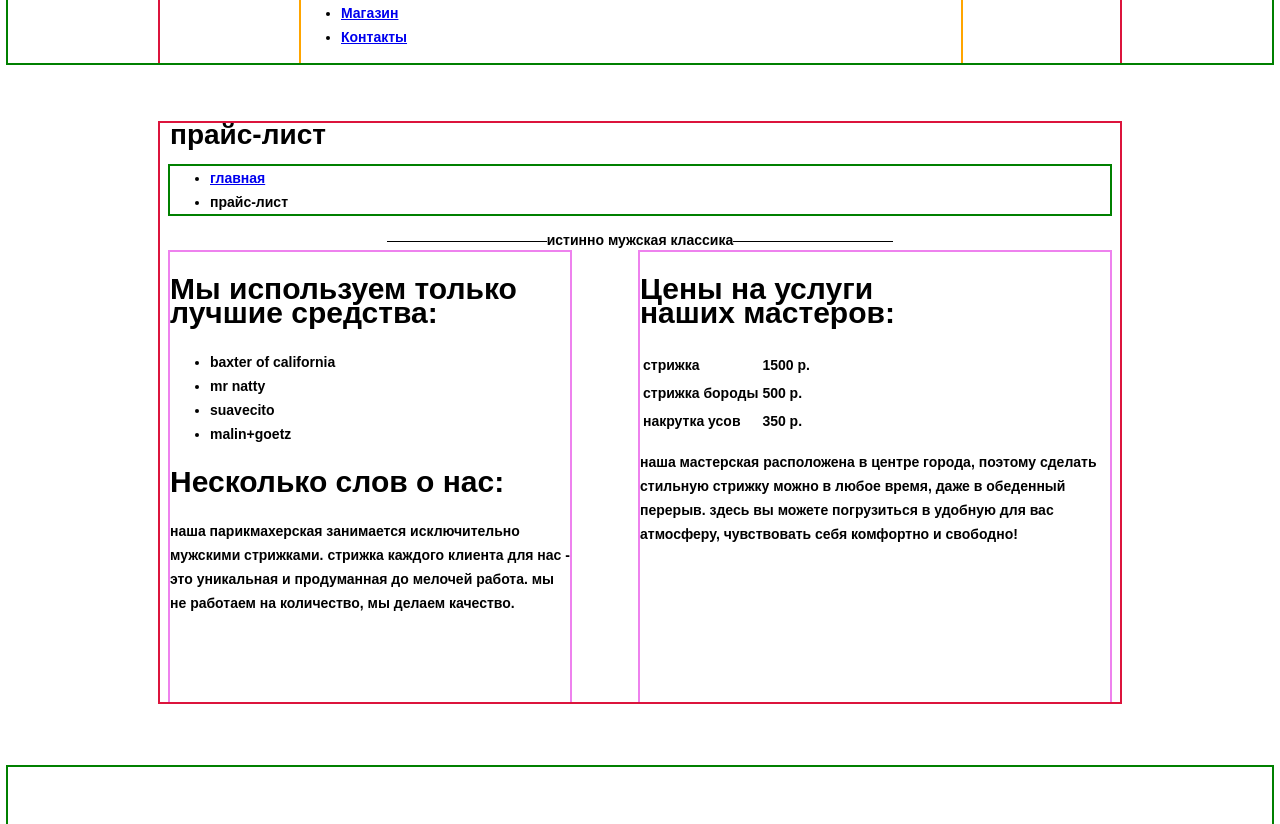
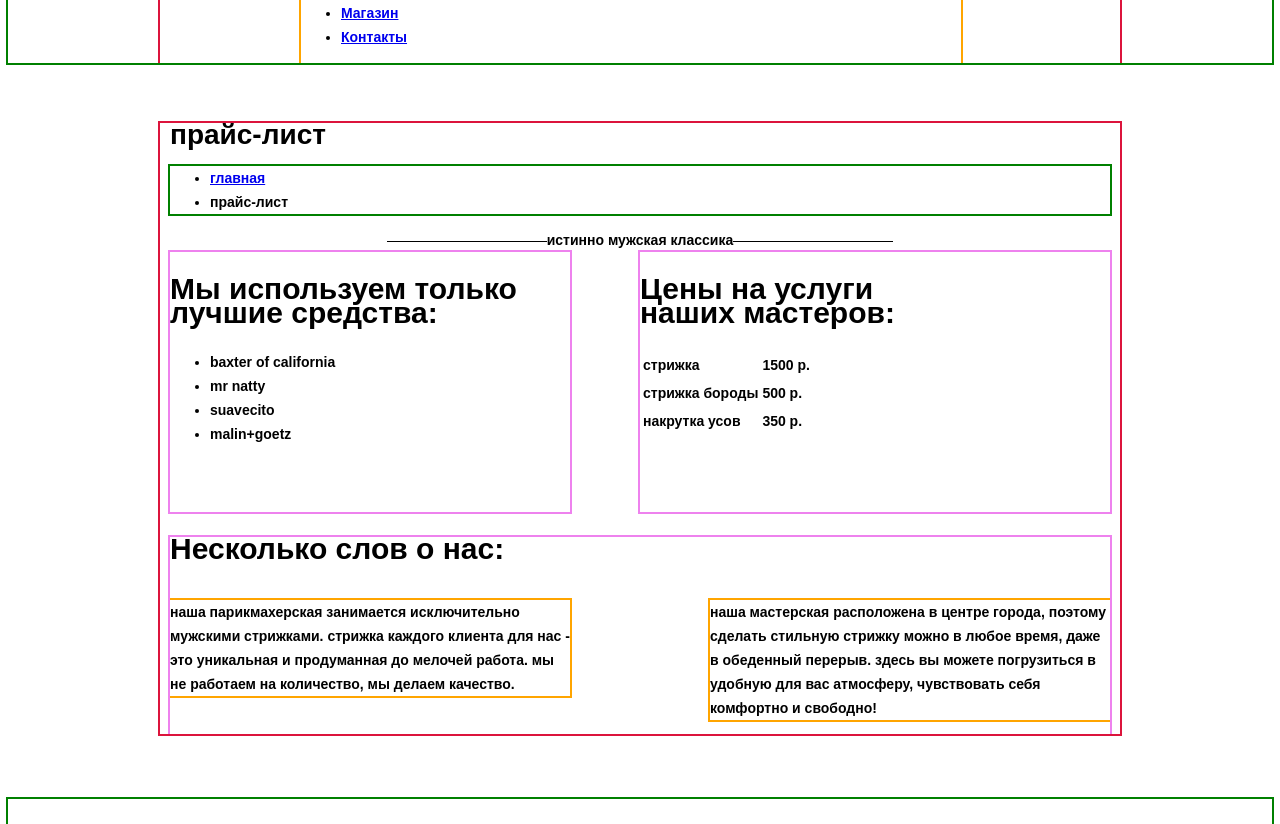
Before and after one commit to demries/barbershop, a plain HTML site: page price.html in a window 1280 px wide. Shown: the part 93-917 px from the top of the page. Drawn offline with Linux system fonts and the light colour scheme.

Commit message:
Построена сетка страницы Price

```diff
--- a/css/style.css
+++ b/css/style.css
@@ -196,7 +196,7 @@ h3 { font-size: 24px; }
     width: 400px;
 
     /* Только для оформления сетки */
-    min-height: 450px;
+    min-height: 260px;
     outline: 2px solid violet;
 }
 
@@ -205,8 +205,30 @@ h3 { font-size: 24px; }
     width: 470px;
 
     /* Только для оформления сетки */
-    min-height: 450px;
+    min-height: 260px;
     outline: 2px solid violet;
+}
+
+.about {
+    /* Только для оформления сетки */
+    min-height: 170px;
+    outline: 2px solid violet;
+}
+
+.about-content-left {
+    float: left;
+    width: 400px;
+
+    /* Только для оформления сетки */
+    outline: 2px solid orange;
+}
+
+.about-content-right {
+    float: right;
+    width: 400px;
+
+    /* Только для оформления сетки */
+    outline: 2px solid orange;
 }
 /*=====  End of $Price Content  ======*/
 
--- a/price.html
+++ b/price.html
@@ -37,13 +37,14 @@
             </div>
         </div>
     </header>
-    <main class="container clearfix">
+    <main class="container">
         <h1 class="main-title">прайс-лист</h1>
         <ul class="breadcrumbs">
             <li><a href="#">главная</a></li>
             <li>прайс-лист</li>
         </ul>
         <div class="price-title content-title" align="center">истинно мужская классика</div>
+        <div class="clearfix">
             <div class="price-content-left">
                 <h2>Мы используем только<br> лучшие средства:</h2>
                 <ul>
@@ -52,9 +53,7 @@
                     <li>suavecito</li>
                     <li>malin+goetz</li>
                 </ul>
-            <h2>Несколько слов о нас:</h2> <!-- TODO: Переаерстать блок -->
-            <p>наша парикмахерская занимается исключительно мужскими стрижками. стрижка каждого клиента для нас - это уникальная и продуманная до мелочей работа. мы не работаем на количество, мы делаем качество.</p>
-        </div>
+            </div> <!-- /.price-content-left -->
             <div class="price-content-right">
                 <h2>Цены на услуги<br> наших мастеров:</h2>
                 <table class="price-table">
@@ -71,7 +70,12 @@
                         <td>350 р.</td>
                     </tr>
                 </table>
-            <p>наша мастерская расположена в центре города, поэтому сделать стильную стрижку можно в любое время, даже в обеденный перерыв. здесь вы можете погрузиться в удобную для вас атмосферу, чувствовать себя комфортно и свободно!</p>
+            </div> <!-- /.price-content-right -->
+        </div> <!-- /.clearfix -->
+        <div class="about clearfix">
+            <h2 class="about-title">Несколько слов о нас:</h2>
+            <p class="about-content-left">наша парикмахерская занимается исключительно мужскими стрижками. стрижка каждого клиента для нас - это уникальная и продуманная до мелочей работа. мы не работаем на количество, мы делаем качество.</p>
+            <p class="about-content-right">наша мастерская расположена в центре города, поэтому сделать стильную стрижку можно в любое время, даже в обеденный перерыв. здесь вы можете погрузиться в удобную для вас атмосферу, чувствовать себя комфортно и свободно!</p>
         </div>
     </main>
     <footer class="main-footer">
```
Lines whose indentation alone changed are shown as unchanged.
